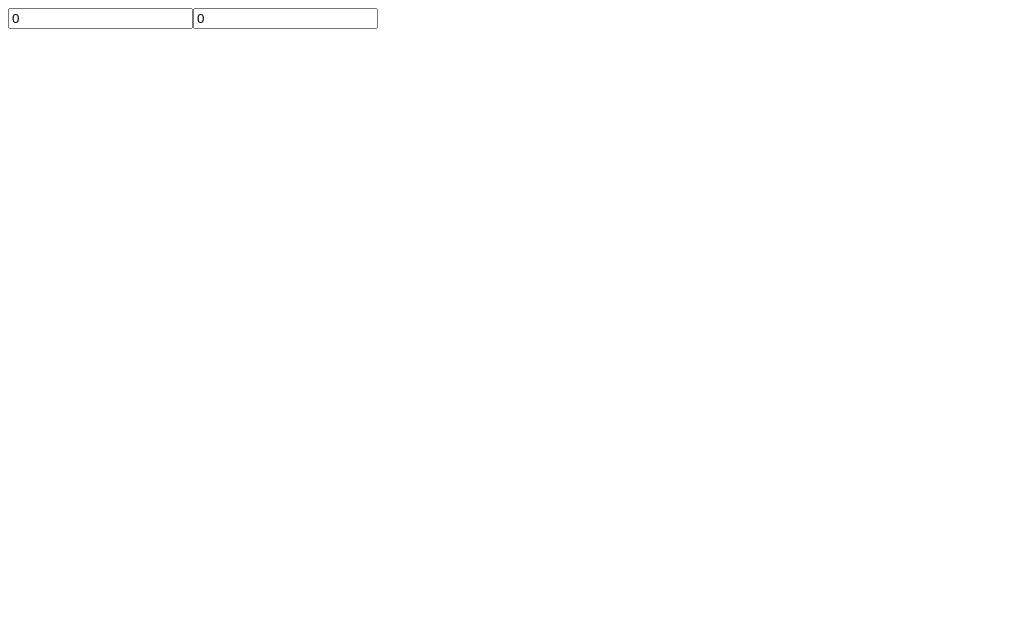
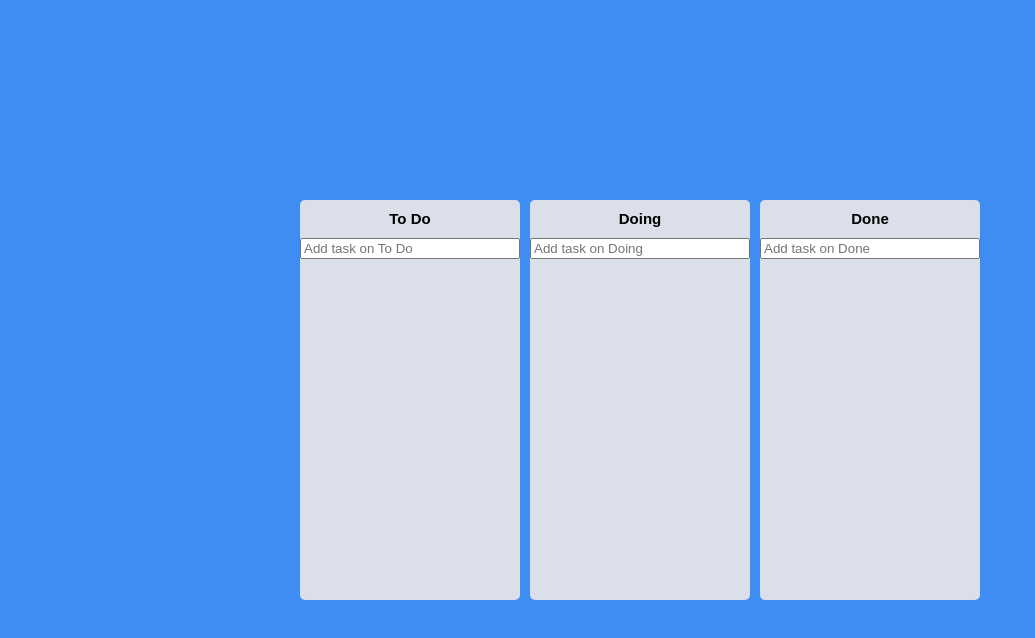
Before and after one commit to milkymilky0116/react-practice-to-do-list, a React (Create React App) app: page / in a window 1280 px wide. Shown: the top 638 px of the page, without its empty margins (0-1035 px from the left). Built offline with nearby package versions, Linux system fonts and the light colour scheme.

Commit message:
To Do List Done & Start Code Challenge

```diff
--- a/package.json
+++ b/package.json
@@ -9,10 +9,10 @@
     "@types/jest": "^27.4.1",
     "@types/node": "^16.11.26",
     "@types/react": "^17.0.43",
-    "@types/react-beautiful-dnd": "^13.1.2",
     "@types/react-dom": "^17.0.14",
     "@types/styled-components": "^5.1.24",
     "react": "^17.0.2",
+    "react-beautiful-dnd": "^13.1.0",
     "react-dom": "^17.0.2",
     "react-hook-form": "^7.28.1",
     "react-scripts": "5.0.0",
@@ -44,5 +44,8 @@
       "last 1 firefox version",
       "last 1 safari version"
     ]
+  },
+  "devDependencies": {
+    "@types/react-beautiful-dnd": "^13.1.2"
   }
 }
--- a/src/App.tsx
+++ b/src/App.tsx
@@ -1,31 +1,73 @@
 import React from "react";
-import { useRecoilState, useRecoilValue } from "recoil";
-import { hourSelector, minuteState } from "./atoms";
+import {
+  DragDropContext,
+  Draggable,
+  Droppable,
+  DropResult,
+} from "react-beautiful-dnd";
+import { useRecoilState } from "recoil";
+import styled from "styled-components";
+import { toDoState } from "./atoms";
+import Board from "./Components/Board";
+const Wrapper = styled.div`
+  display: flex;
+  max-width: 680px;
+  width: 100%;
+  margin: 0 auto;
+  justify-content: center;
+  align-items: center;
+  height: 100vh;
+`;
+
+const Boards = styled.div`
+  display: grid;
+  width: 100%;
+  grid-template-columns: repeat(3, 1fr);
+  gap: 10px;
+`;
 
 function App() {
-  const [minutes, setMinutes] = useRecoilState(minuteState);
-  const [hours, setHours] = useRecoilState(hourSelector);
-  const onMinutesChange = (event: React.FormEvent<HTMLInputElement>) => {
-    setMinutes(+event.currentTarget.value);
-  };
-  const onHoursChange = (event: React.FormEvent<HTMLInputElement>) => {
-    setHours(+event.currentTarget.value);
+  const [toDos, setToDos] = useRecoilState(toDoState);
+  const onDragEnd = (info: DropResult) => {
+    console.log(info);
+    const { destination, draggableId, source } = info;
+    if (!destination) return;
+    if (destination?.droppableId === source.droppableId) {
+      setToDos((allBoards) => {
+        const tempToDos = [...allBoards[source.droppableId]];
+        const taskObj = tempToDos[source.index];
+        tempToDos.splice(source.index, 1);
+        tempToDos.splice(destination?.index, 0, taskObj);
+        return {
+          ...allBoards,
+          [source.droppableId]: tempToDos,
+        };
+      });
+    } else {
+      setToDos((allBoards) => {
+        const currentBoard = [...allBoards[source.droppableId]];
+        const taskObj = currentBoard[source.index];
+        const targetBoard = [...allBoards[destination?.droppableId]];
+        currentBoard.splice(source.index, 1);
+        targetBoard.splice(destination?.index, 0, taskObj);
+        return {
+          ...allBoards,
+          [source.droppableId]: currentBoard,
+          [destination?.droppableId]: targetBoard,
+        };
+      });
+    }
   };
   return (
-    <div>
-      <input
-        onChange={onMinutesChange}
-        value={minutes}
-        type="number"
-        placeholder="Minutes"
-      />
-      <input
-        onChange={onHoursChange}
-        value={hours}
-        type="number"
-        placeholder="Hours"
-      />
-    </div>
+    <Wrapper>
+      <Boards>
+        <DragDropContext onDragEnd={onDragEnd}>
+          {Object.keys(toDos).map((boardId) => (
+            <Board boardId={boardId} key={boardId} toDos={toDos[boardId]} />
+          ))}
+        </DragDropContext>
+      </Boards>
+    </Wrapper>
   );
 }
 
--- /dev/null
+++ b/src/Components/Board.tsx
@@ -0,0 +1,103 @@
+import { useForm } from "react-hook-form";
+import { Droppable } from "react-beautiful-dnd";
+import styled from "styled-components";
+import DraggableCard from "./DraggableCard";
+import { IToDo, toDoState } from "../atoms";
+import { useRecoilState, useSetRecoilState } from "recoil";
+interface IAreaProps {
+  isDraggingOver: boolean;
+  isDraggingFromThis: boolean;
+}
+const Wrapper = styled.div`
+  padding-top: 10px;
+  background-color: ${(props) => props.theme.boardColor};
+  border-radius: 5px;
+  min-height: 400px;
+  display: flex;
+  flex-direction: column;
+`;
+
+const Title = styled.h1`
+  font-size: 15px;
+  font-weight: 600;
+  text-align: center;
+  margin-bottom: 10px;
+`;
+
+const DropArea = styled.div<IAreaProps>`
+  padding: 10px;
+  background-color: ${(props) =>
+    props.isDraggingOver
+      ? "#dfe6e9"
+      : props.isDraggingFromThis
+      ? "#b2bec3"
+      : "transparent"};
+  flex-grow: 1;
+  transition: background-color 0.2s ease-in-out;
+`;
+
+const Form = styled.form`
+  width: 100%;
+  input {
+    width: 100%;
+  }
+`;
+interface IBoardProps {
+  toDos: IToDo[];
+  boardId: string;
+}
+
+interface IForm {
+  toDo: string;
+}
+function Board({ toDos, boardId }: IBoardProps) {
+  const setToDos = useSetRecoilState(toDoState);
+  const { register, setValue, handleSubmit } = useForm<IForm>();
+  const onValid = ({ toDo }: IForm) => {
+    const newToDo = {
+      id: Date.now(),
+      text: toDo,
+    };
+    setToDos((allBoards) => {
+      return {
+        ...allBoards,
+        [boardId]: [newToDo, ...allBoards[boardId]],
+      };
+    });
+    setValue("toDo", "");
+  };
+  return (
+    <Wrapper>
+      <Title>{boardId}</Title>
+      <Form onSubmit={handleSubmit(onValid)}>
+        <input
+          {...register("toDo", { required: true })}
+          type="text"
+          placeholder={`Add task on ${boardId}`}
+        />
+      </Form>
+      <Droppable droppableId={boardId}>
+        {(magic, info) => (
+          <DropArea
+            isDraggingOver={info.isDraggingOver}
+            isDraggingFromThis={Boolean(info.draggingFromThisWith)}
+            ref={magic.innerRef}
+            {...magic.droppableProps}
+          >
+            {toDos.map((toDo, index) => (
+              <DraggableCard
+                key={toDo.id}
+                index={index}
+                toDoId={toDo.id}
+                toDoText={toDo.text}
+              />
+            ))}
+            {magic.placeholder}
+          </DropArea>
+        )}
+      </Droppable>
+    </Wrapper>
+  );
+}
+
+export default Board;
--- /dev/null
+++ b/src/Components/DraggableCard.tsx
@@ -0,0 +1,40 @@
+import { Draggable } from "react-beautiful-dnd";
+import { useRecoilState } from "recoil";
+import { toDoState } from "../atoms";
+import styled from "styled-components";
+import React from "react";
+interface ICardProps {
+  isDragging: boolean;
+}
+const Card = styled.div<ICardProps>`
+  border-radius: 5px;
+  margin-bottom: 10px;
+  padding: 10px 10px;
+  background-color: ${(props) => props.theme.cardColor};
+  opacity: ${(props) => (props.isDragging ? 0.7 : 1)};
+  box-shadow: ${(props) =>
+    props.isDragging ? "0px 2px 5px rgba(0,0,0,0.4)" : "none"}; ;
+`;
+interface IDraggableCardProps {
+  toDoId: number;
+  toDoText: string;
+  index: number;
+}
+function DraggableCard({ toDoId, toDoText, index }: IDraggableCardProps) {
+  return (
+    <Draggable key={toDoId} draggableId={toDoId + ""} index={index}>
+      {(magic, info) => (
+        <Card
+          ref={magic.innerRef}
+          isDragging={info.isDragging}
+          {...magic.draggableProps}
+          {...magic.dragHandleProps}
+        >
+          {toDoText}
+        </Card>
+      )}
+    </Draggable>
+  );
+}
+
+export default React.memo(DraggableCard);
--- a/src/atoms.tsx
+++ b/src/atoms.tsx
@@ -1,18 +1,17 @@
 import { atom, selector } from "recoil";
 
-export const minuteState = atom({
-  key: "minutes",
-  default: 0,
-});
-
-export const hourSelector = selector<number>({
-  key: "hours",
-  get: ({ get }) => {
-    const minutes = get(minuteState);
-    return minutes / 60;
-  },
-  set: ({ set }, newValue) => {
-    const minutes = +newValue * 60;
-    set(minuteState, minutes);
+export interface IToDo {
+  id: number;
+  text: string;
+}
+interface IToDoState {
+  [key: string]: IToDo[];
+}
+export const toDoState = atom<IToDoState>({
+  key: "toDo",
+  default: {
+    "To Do": [],
+    Doing: [],
+    Done: [],
   },
 });
--- a/src/index.tsx
+++ b/src/index.tsx
@@ -5,10 +5,78 @@ import { ThemeProvider } from "styled-components";
 import App from "./App";
 import { darkTheme } from "./theme";
 
+import { createGlobalStyle } from "styled-components";
+
+const GlobalStyle = createGlobalStyle`
+@import url('https://fonts.googleapis.com/css2?family=Source+Sans+Pro:wght@300;400&display=swap');
+html, body, div, span, applet, object, iframe,
+h1, h2, h3, h4, h5, h6, p, blockquote, pre,
+a, abbr, acronym, address, big, cite, code,
+del, dfn, em, img, ins, kbd, q, s, samp,
+small, strike, strong, sub, sup, tt, var,
+b, u, i, center,
+dl, dt, dd, menu, ol, ul, li,
+fieldset, form, label, legend,
+table, caption, tbody, tfoot, thead, tr, th, td,
+article, aside, canvas, details, embed,
+figure, figcaption, footer, header, hgroup,
+main, menu, nav, output, ruby, section, summary,
+time, mark, audio, video {
+  margin: 0;
+  padding: 0;
+  border: 0;
+  font-size: 100%;
+  font: inherit;
+  vertical-align: baseline;
+}
+/* HTML5 display-role reset for older browsers */
+article, aside, details, figcaption, figure,
+footer, header, hgroup, main, menu, nav, section {
+  display: block;
+}
+/* HTML5 hidden-attribute fix for newer browsers */
+*[hidden] {
+    display: none;
+}
+body {
+  line-height: 1;
+}
+menu, ol, ul {
+  list-style: none;
+}
+blockquote, q {
+  quotes: none;
+}
+blockquote:before, blockquote:after,
+q:before, q:after {
+  content: '';
+  content: none;
+}
+table {
+  border-collapse: collapse;
+  border-spacing: 0;
+}
+* {
+  box-sizing: border-box;
+}
+body {
+  font-weight: 300;
+  font-family: 'Source Sans Pro', sans-serif;
+  background-color:${(props) => props.theme.bgColor};
+  color:black;
+  line-height: 1.2;
+}
+a {
+  text-decoration:none;
+  color:inherit;
+}
+`;
+
 ReactDOM.render(
   <React.StrictMode>
     <RecoilRoot>
       <ThemeProvider theme={darkTheme}>
+        <GlobalStyle />
         <App />
       </ThemeProvider>
     </RecoilRoot>
--- a/src/styled.d.ts
+++ b/src/styled.d.ts
@@ -2,9 +2,8 @@ import "styled-components";
 
 declare module "styled-components" {
   export interface DefaultTheme {
-    textColor: string;
     bgColor: string;
-    accentColor: string;
-    cardBgColor: string;
+    boardColor: string;
+    cardColor: string;
   }
 }
--- a/src/theme.ts
+++ b/src/theme.ts
@@ -1,8 +1,7 @@
 import { DefaultTheme } from "styled-components";
 
 export const darkTheme: DefaultTheme = {
-  bgColor: "#2f3640",
-  textColor: "white",
-  accentColor: "#9c88ff",
-  cardBgColor: "transparent",
+  bgColor: "#3F8CF2",
+  boardColor: "#DADFE9",
+  cardColor: "white",
 };
```
Also changed, not shown: 1 other file (tests, documents, lock files or other folders).
